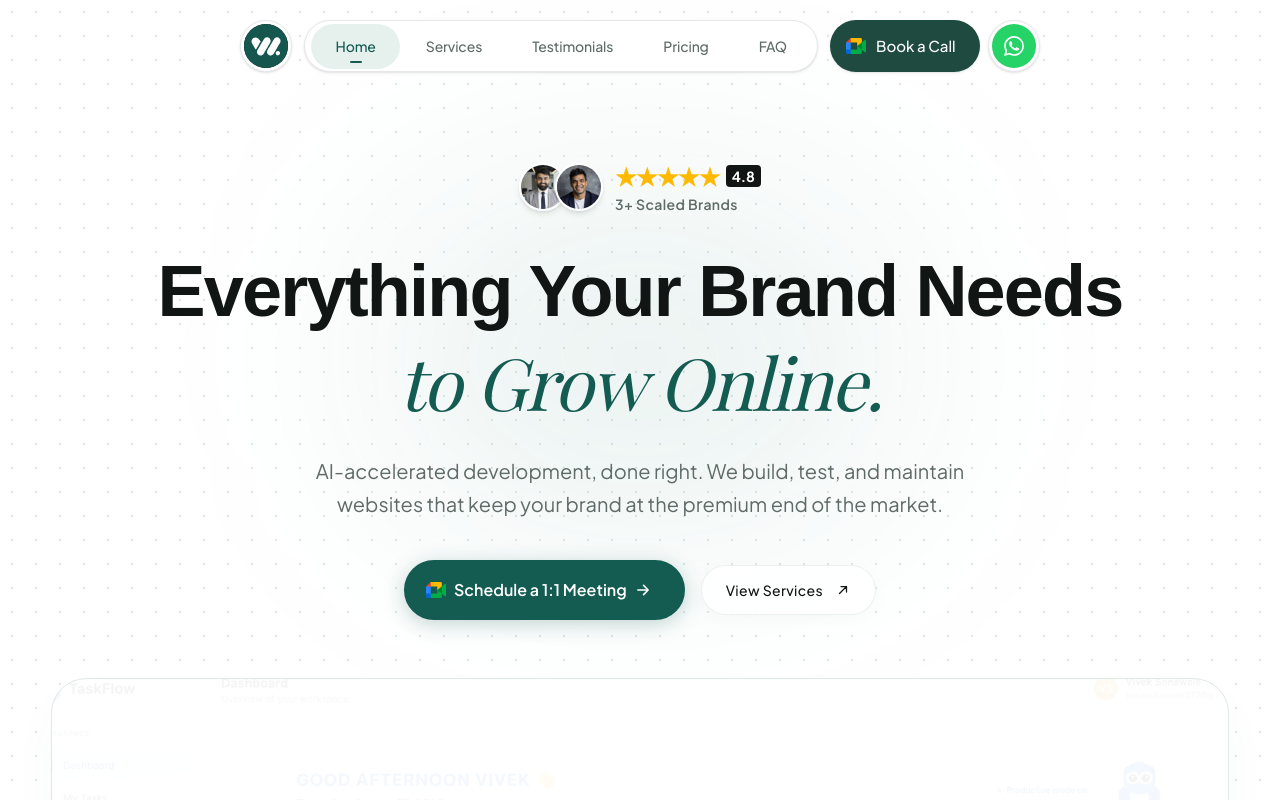
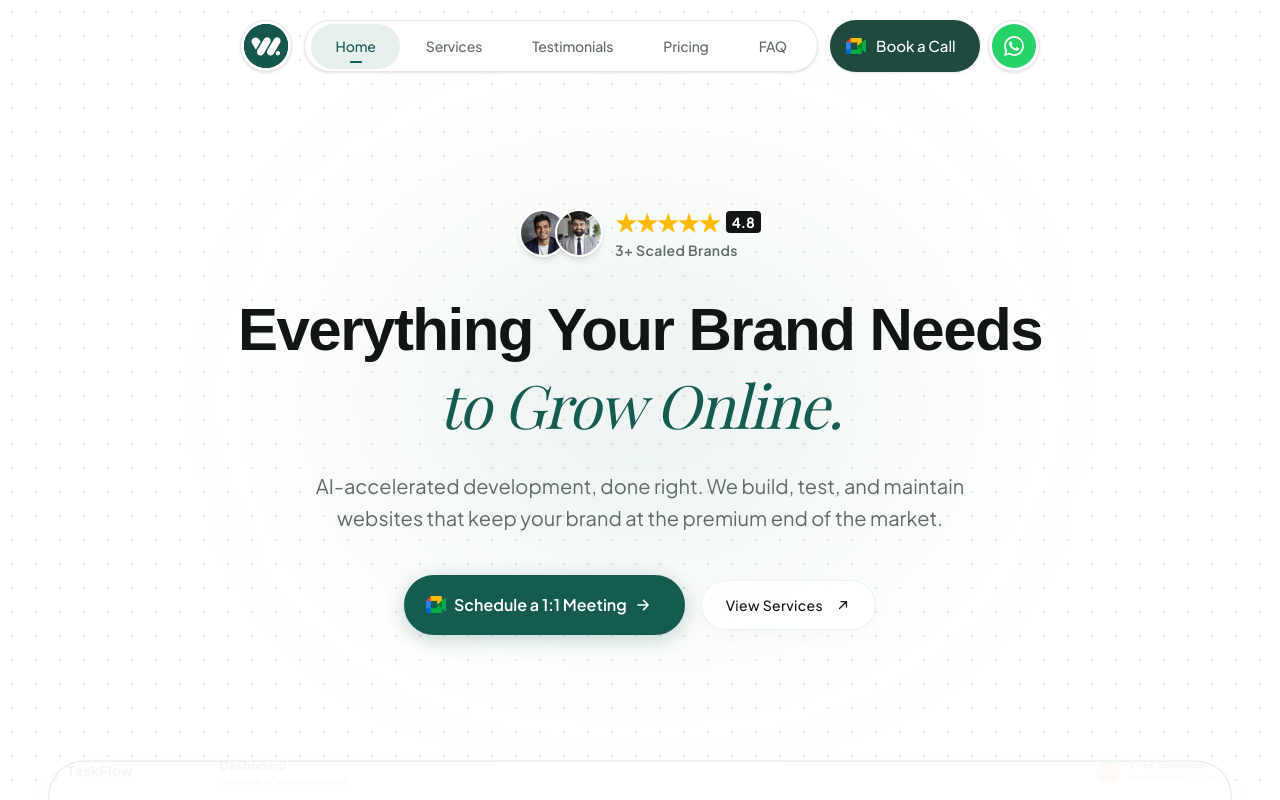
Before and after one commit to viveksonawale/webnoia, a Next.js app in the folder webnoia/: page / in a window 1280 px wide. Shown: the top 800 px of the page. Built offline with nearby package versions, Linux system fonts and the light colour scheme.

Commit message:
Hero Updated + responsive

```diff
--- a/webnoia/app/components/Hero.tsx
+++ b/webnoia/app/components/Hero.tsx
@@ -17,27 +17,27 @@ export default function Hero({ className = "" }: HeroProps) {
   return (
     <section
       id="home"
-      className={`relative text-center px-4 w-full max-w-5xl mx-auto pt-28 md:pt-40 pb-16 md:pb-24 ${className}`}
+      className={`relative flex flex-col justify-center items-center text-center px-4 w-full min-h-screen pt-20 md:pt-30 pb-16 md:pb-20 ${className}`}
     >
       {/* Background Radial Glow using Brand Colors */}
       <div
         aria-hidden="true"
         className="absolute top-1/2 left-1/2 -translate-x-1/2 -translate-y-1/2 -z-10 w-[300px] md:w-[500px] h-[200px] md:h-[300px] bg-jade-mid/10 blur-[120px] pointer-events-none rounded-full"
       />
-
+      <div className={`relative text-center px-4 w-full max-w-4xl mx-auto h-full p-15`}>
         {/* Review Section / Trust Signal */}
         <div className="flex items-center justify-center gap-3 mb-8 flex-wrap">
           <div className="flex -space-x-3 shrink-0">
             <Image
-            src="/divyang-Bhanushali.jpeg"
-            alt="Divyang Bhanushali"
+              src="/rahul-dey.jpeg"
+              alt="Rahul Dey"
               width={44}
               height={44}
               className="w-10 h-10 md:w-12 md:h-12 rounded-full border-2 border-brand-white object-cover shadow-md"
             />
             <Image
-            src="/rahul-dey.jpeg"
-            alt="Rahul Dey"
+              src="/divyang-Bhanushali.jpeg"
+              alt="Divyang Bhanushali"
               width={44}
               height={44}
               className="w-10 h-10 md:w-12 md:h-12 rounded-full border-2 border-brand-white object-cover shadow-md"
@@ -57,9 +57,8 @@ export default function Hero({ className = "" }: HeroProps) {
         </div>
 
         {/* Headline */}
-      <h1 className="text-4xl sm:text-5xl md:text-7xl font-bold tracking-tight text-ink-primary leading-tight mb-5 md:mb-6 font-display">
-        {HERO_COPY.headline[0]}
-        <br />
+        <h1 className="text-4xl sm:text-5xl md:text-6xl font-bold tracking-tight text-ink-primary leading-tight mb-5 md:mb-6 font-display">
+          {HERO_COPY.headline[0]}{" "}
           <span className="font-serif italic font-normal text-brand-jade">
             {HERO_COPY.headline[1]}
           </span>
@@ -274,6 +273,8 @@ export default function Hero({ className = "" }: HeroProps) {
             </div>
           </button>
         </div>
+      </div>
+
     </section>
   );
 }
```
Lines whose indentation alone changed are shown as unchanged.
